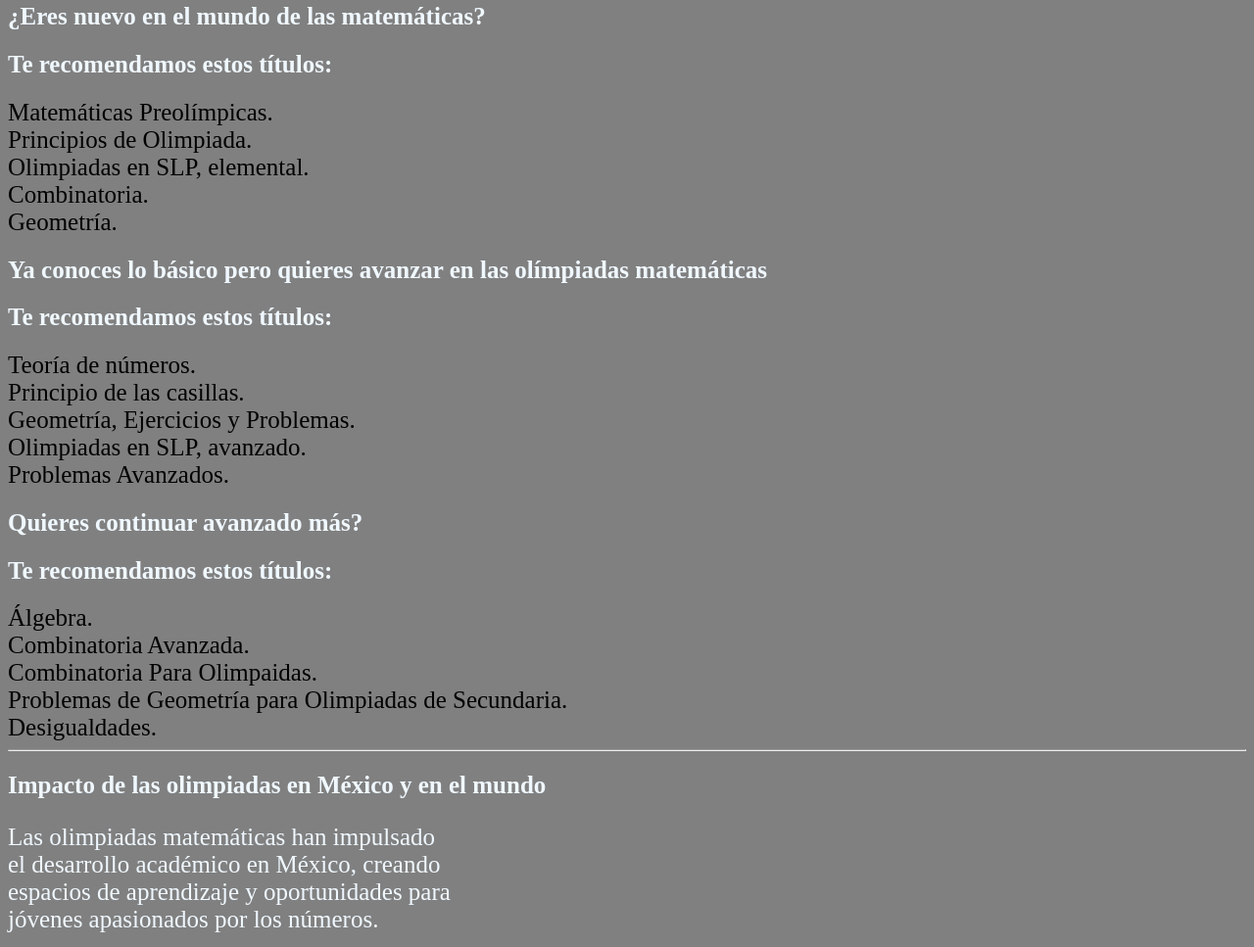
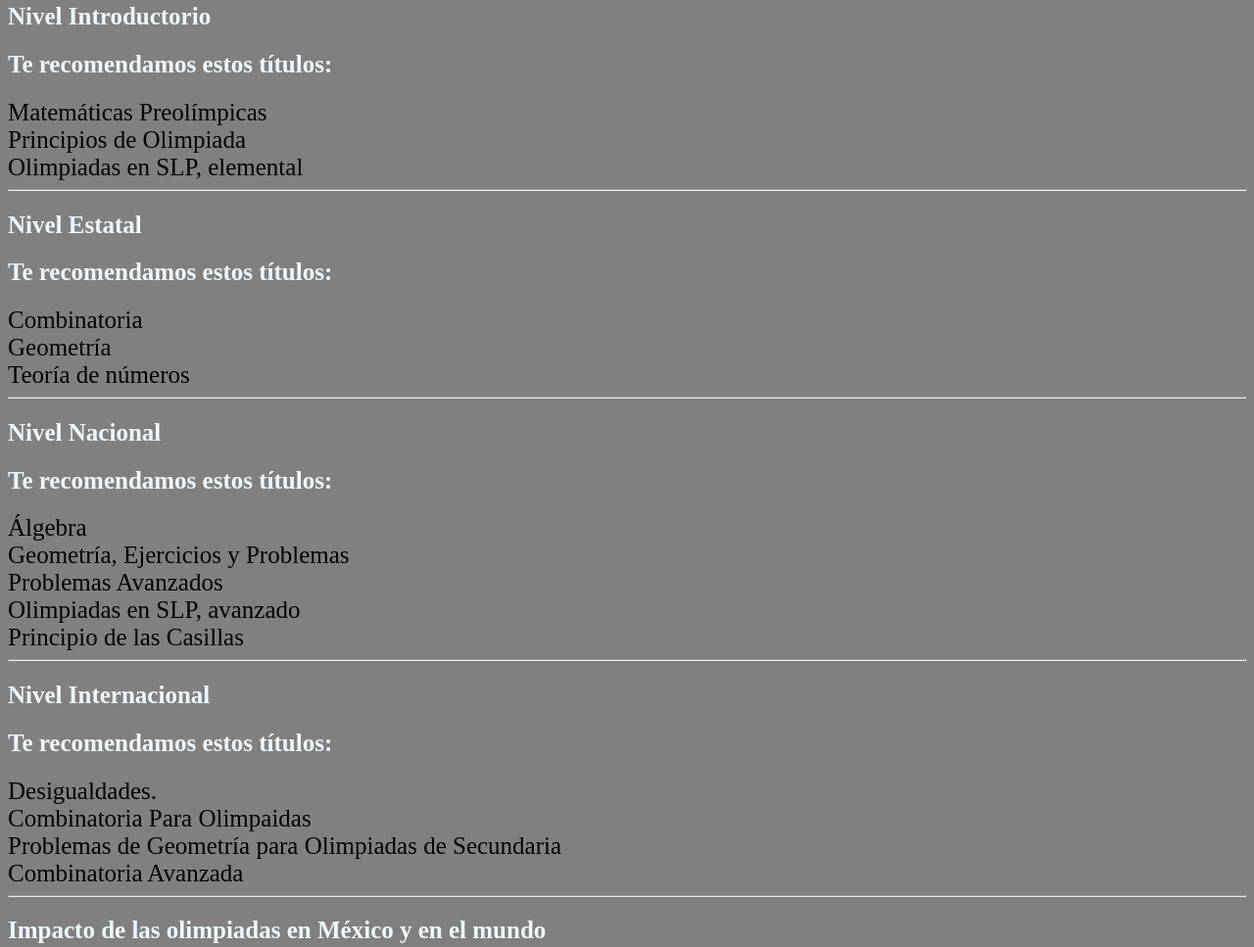
Before and after one commit to JareGutHub12/Matem-ticasAvanzadas, a plain HTML site: page index.html in a window 1280 px wide. Shown: the part 1608-2575 px from the top of the page at 98% size. Drawn offline with Linux system fonts and the light colour scheme; a web font is replaced by a local one.

Commit message:
Update index.html

```diff
--- a/index.html
+++ b/index.html
@@ -1,15 +1,15 @@
 <!DOCTYPE html>
 <html lang="es">
 <head>
-    <meta charset="UTF-8">
-    <meta name="viewport" content="width=device-width, initial-scale=1.0">
+    <meta charset="UTF-8" />
+    <meta name="viewport" content="width=device-width, initial-scale=1" />
     <title>Matemáticas Olimpicas</title>
 
     <!-- Icono del sitio web -->
-    <link rel="icon" href="https://www.ommenlinea.org/wp-content/uploads/2014/01/Diapositiva04.jpg" type="image/png">
+    <link rel="icon" href="static/img/B1.png" type="image/png" />
 
     <!-- Enlace a la hoja de estilos -->
-    <link rel="stylesheet" href="static/css/styles.css">
+    <link rel="stylesheet" href="static/css/styles.css" />
 
     <!-- Enlace a script -->
     <script defer src="static/script/main.js"></script>
@@ -20,7 +20,7 @@
     <!-- Bloque de encabezado -->
     <header class="header">
         <div class="header__logo">
-            <img src="static/img/B1A.png" alt="Logotipo">
+            <img src="static/img/B1A.png" alt="Logotipo" />
         </div>
         <nav class="header__nav">
             <a class="header__link" href="index.html">Principal</a>
@@ -34,11 +34,11 @@
 
         <!-- Bloque principal de el banner -->
         <section class="banner">
-            <p class="banner__text">Desafía tu mente  y conquista las matemáticas de una manera rápida y sencilla</p>
-            <img src="static/img/B1.png" alt="Imagen de los cuadernillos de olimpiada" class="banner__image">
+            <p class="banner__text">Desafía tu mente y conquista las matemáticas de una manera rápida y sencilla</p>
+            <img src="static/img/B1.png" alt="Imagen de los cuadernillos de olimpiada" class="banner__image" />
         </section>
 
-        <hr>
+        <hr />
 
         <!-- Bloque principal de las olimpiadas -->
         <section class="olimpiadas">
@@ -46,88 +46,100 @@
             <h1 class="olimpiadas__text">Desafía tu mente y conquista las matemáticas</h1>
 
             <p class="olimpiadas__text">
-                La Olimpiada Mexicana de Matemáticas (OMM) impulsa el pensamiento lógico y creativo <br>
-                en matemáticas. Su competencia principal, el Concurso Nacional, reúne cada año <br>
+                La Olimpiada Mexicana de Matemáticas (OMM) impulsa el pensamiento lógico y creativo <br />
+                en matemáticas. Su competencia principal, el Concurso Nacional, reúne cada año <br />
                 a los mejores estudiantes preuniversitarios de México.
             </p>
 
             <p class="olimpiadas__text">
-                Los 16 mejores participantes forman una preselección que recibe entrenamientos <br>
-                especializados. De ahí salen las delegaciones que representan al país en <br>
+                Los 16 mejores participantes forman una preselección que recibe entrenamientos <br />
+                especializados. De ahí salen las delegaciones que representan al país en <br />
                 olimpiadas internacionales como la Internacional, Iberoamericana y Centroamericana.
             </p>
 
             <p class="olimpiadas__text">
-                Además de los concursos, la OMM organiza el examen Canguro Matemático, <br>
-                cursos para profesores y publicaciones educativas. Su impacto ha fortalecido <br>
+                Además de los concursos, la OMM organiza el examen Canguro Matemático, <br />
+                cursos para profesores y publicaciones educativas. Su impacto ha fortalecido <br />
                 la comunidad matemática en México y su integración internacional.
             </p>
 
         </section>
 
-        <hr>
+        <hr />
 
         <!-- Bloque principal de recomendaciones -->
         <section class="recomendaciones">
-            <h1 class="recomendaciones__text">¿Eres nuevo en el mundo de las matemáticas?</h1>
+            <h1 class="recomendaciones__text">Nivel Introductorio</h1>
             <h2 class="recomendaciones__text">Te recomendamos estos títulos:</h2>
 
             <ul class="recomendaciones__ul">
-                <li class="recomendaciones__ul_li">Matemáticas Preolímpicas.</li>
-                <li class="recomendaciones__ul_li">Principios de Olimpiada.</li>
-                <li class="recomendaciones__ul_li">Olimpiadas en SLP, elemental.</li>
-                <li class="recomendaciones__ul_li">Combinatoria.</li>
-                <li class="recomendaciones__ul_li">Geometría.</li>
+                <li class="recomendaciones__ul_li">Matemáticas Preolímpicas</li>
+                <li class="recomendaciones__ul_li">Principios de Olimpiada</li>
+                <li class="recomendaciones__ul_li">Olimpiadas en SLP, elemental</li>
             </ul>
 
-            <h1 class="recomendaciones__text">Ya conoces lo básico pero quieres avanzar en las olímpiadas matemáticas</h1>
+            <hr />
+
+            <h1 class="recomendaciones__text">Nivel Estatal</h1>
             <h2 class="recomendaciones__text">Te recomendamos estos títulos:</h2>
 
             <ul class="recomendaciones__ul">
-                <li class="recomendaciones__ul_li">Teoría de números.</li>
-                <li class="recomendaciones__ul_li">Principio de las casillas.</li>
-                <li class="recomendaciones__ul_li">Geometría, Ejercicios y Problemas.</li>
-                <li class="recomendaciones__ul_li">Olimpiadas en SLP, avanzado.</li>
-                <li class="recomendaciones__ul_li">Problemas Avanzados.</li>
+                <li class="recomendaciones__ul_li">Combinatoria</li>
+                <li class="recomendaciones__ul_li">Geometría</li>
+                <li class="recomendaciones__ul_li">Teoría de números</li>
             </ul>
 
-            <h1 class="recomendaciones__text">Quieres continuar avanzado más?</h1>
+            <hr />
+
+            <h1 class="recomendaciones__text">Nivel Nacional</h1>
             <h2 class="recomendaciones__text">Te recomendamos estos títulos:</h2>
 
             <ul class="recomendaciones__ul">
-                <li class="recomendaciones__ul_li">Álgebra.</li>
-                <li class="recomendaciones__ul_li">Combinatoria Avanzada.</li>
-                <li class="recomendaciones__ul_li">Combinatoria Para Olimpaidas.</li>
-                <li class="recomendaciones__ul_li">Problemas de Geometría para Olimpiadas de Secundaria.</li>
-                <li class="recomendaciones__ul_li">Desigualdades.</li>
+
+                <li class="recomendaciones__ul_li">Álgebra</li>
+                <li class="recomendaciones__ul_li">Geometría, Ejercicios y Problemas</li>
+                <li class="recomendaciones__ul_li">Problemas Avanzados</li>
+                <li class="recomendaciones__ul_li">Olimpiadas en SLP, avanzado</li>
+                <li class="recomendaciones__ul_li">Principio de las Casillas</li>
             </ul>
 
+            <hr />
+
+            <h1 class="recomendaciones__text">Nivel Internacional</h1>
+            <h2 class="recomendaciones__text">Te recomendamos estos títulos:</h2>
+
+            <ul class="recomendaciones__ul">
+                <li class="recomendaciones__ul_li">Desigualdades.</li>
+                <li class="recomendaciones__ul_li">Combinatoria Para Olimpaidas</li>
+                <li class="recomendaciones__ul_li">Problemas de Geometría para Olimpiadas de Secundaria</li>
+                <li class="recomendaciones__ul_li">Combinatoria Avanzada</li>
+            </ul>
         </section>
 
-        <hr>
+        <hr />
 
         <section class="impacto">
 
             <h1 class="impacto__text">Impacto de las olimpiadas en México y en el mundo</h1>
 
             <p class="impacto__text">
-                Las olimpiadas matemáticas han impulsado <br>
-                el desarrollo académico en México, creando <br>
-                espacios de aprendizaje y oportunidades para <br>
+                Las olimpiadas matemáticas han impulsado <br />
+                el desarrollo académico en México, creando <br />
+                espacios de aprendizaje y oportunidades para <br />
                 jóvenes apasionados por los números.
             </p>
 
             <p class="impacto__text">
-                A nivel internacional, permiten el intercambio <br>
-                de conocimientos entre estudiantes de <br>
-                distintos países, elevando el nivel de <br>
+                A nivel internacional, permiten el intercambio <br />
+                de conocimientos entre estudiantes de <br />
+                distintos países, elevando el nivel de <br />
                 competencia y colaboración matemática.
             </p>
 
             <p class="impacto__text">
-                Además, el impacto educativo se refleja en <br>
-                universidades y programas especializados, <br>
-                formando generaciones con habilidades analíticas <br>
+                Además, el impacto educativo se refleja en <br />
+                universidades y programas especializados, <br />
+                formando generaciones con habilidades analíticas <br />
                 y de resolución de problemas avanzadas.
             </p>
 
```
